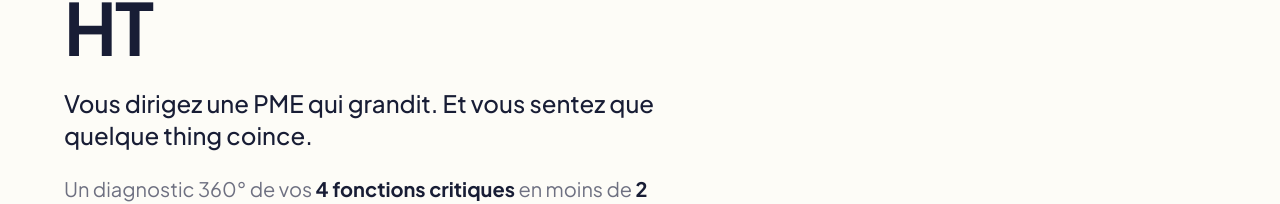
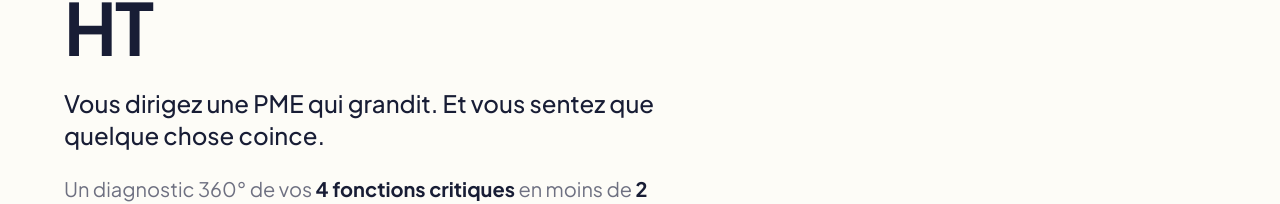
Before and after one commit to mLyon4/caplean-ia, a React (Vite) app: page /cap-digital-flash in a window 1280 px wide. Shown: the part 358-562 px from the top of the page. Built offline with nearby package versions, Linux system fonts and the light colour scheme.

Commit message:
Changes
Co-authored-by: mLyon4 <226275147+mLyon4@users.noreply.github.com>

```diff
--- a/src/pages/CapDigitalFlash.tsx
+++ b/src/pages/CapDigitalFlash.tsx
@@ -336,7 +336,7 @@ const CapDigitalFlash = () => {
                 </h1>
 
                 <p className="text-xl md:text-2xl font-medium text-foreground max-w-2xl">
-                  Vous dirigez une PME qui grandit. Et vous sentez que quelque thing coince.
+                  Vous dirigez une PME qui grandit. Et vous sentez que quelque chose coince.
                 </p>
 
                 <p className="text-lg md:text-xl text-muted-foreground leading-relaxed max-w-2xl">
```
